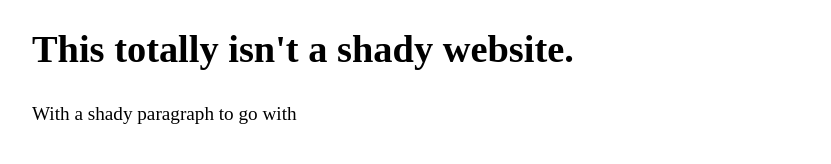
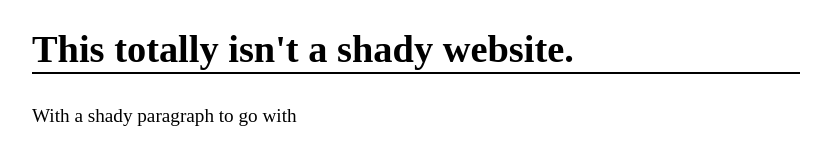
Before and after one commit to benrob0329/totallynotashadyweb.site, a plain HTML site: page index.html in a window 1280 px wide. Shown: the whole page, without its empty margins (224-1055 px from the left). Drawn offline with Linux system fonts and the light colour scheme; a web font is replaced by a local one.

Commit message:
Add background, add underline to headings.

```diff
--- a/index.css
+++ b/index.css
@@ -3,10 +3,17 @@ body {
 	max-width:40em;
 	padding:0 .62em;
 	font:1.2em/1.62 Hack;
+	linear-gradient(141deg, #0fb8ad 0%, #1fc8db 51%, #2cb5e8 75%)
 }
 
 h1, h2, h3 {
 	line-height:1.2;
+	border-bottom: 1px solid black;
+}
+
+h1 {
+	border-bottom: 2px solid black;
+	/* This overrides the 1px bottom border from previous section */
 }
 
 @media print {
```
